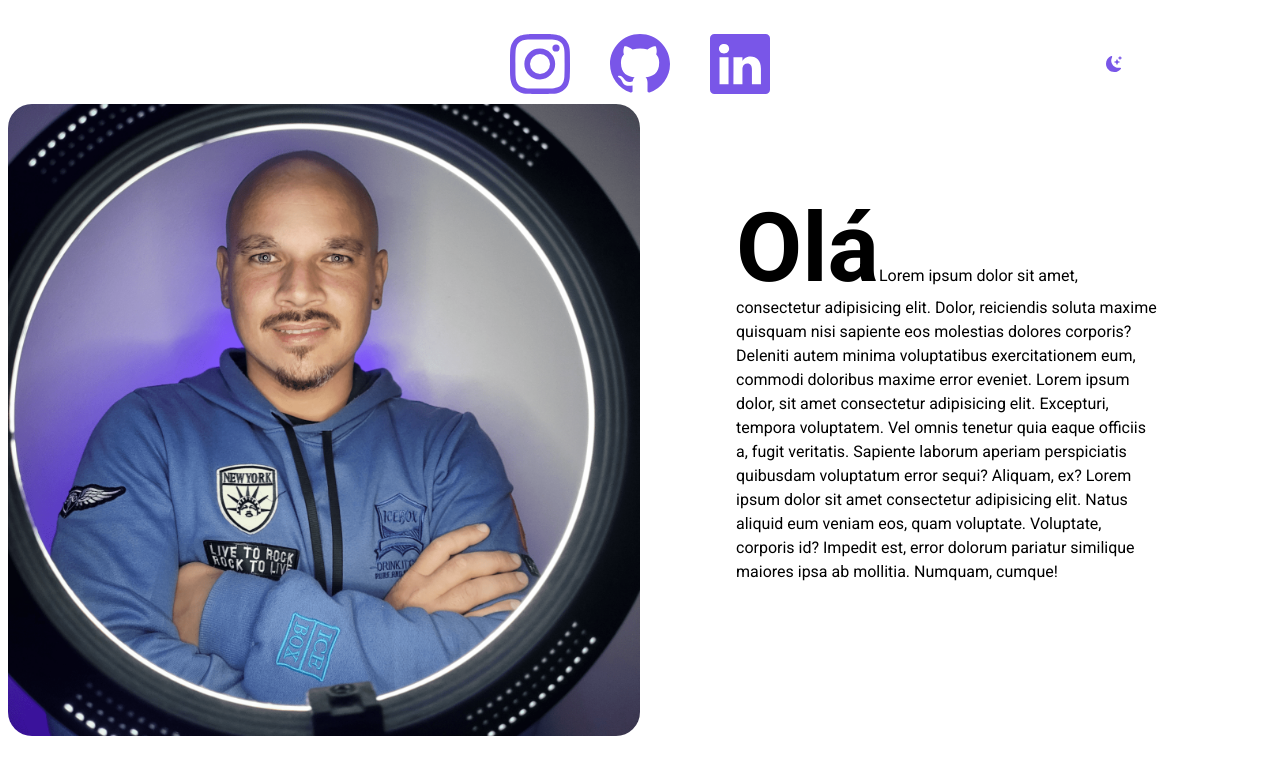
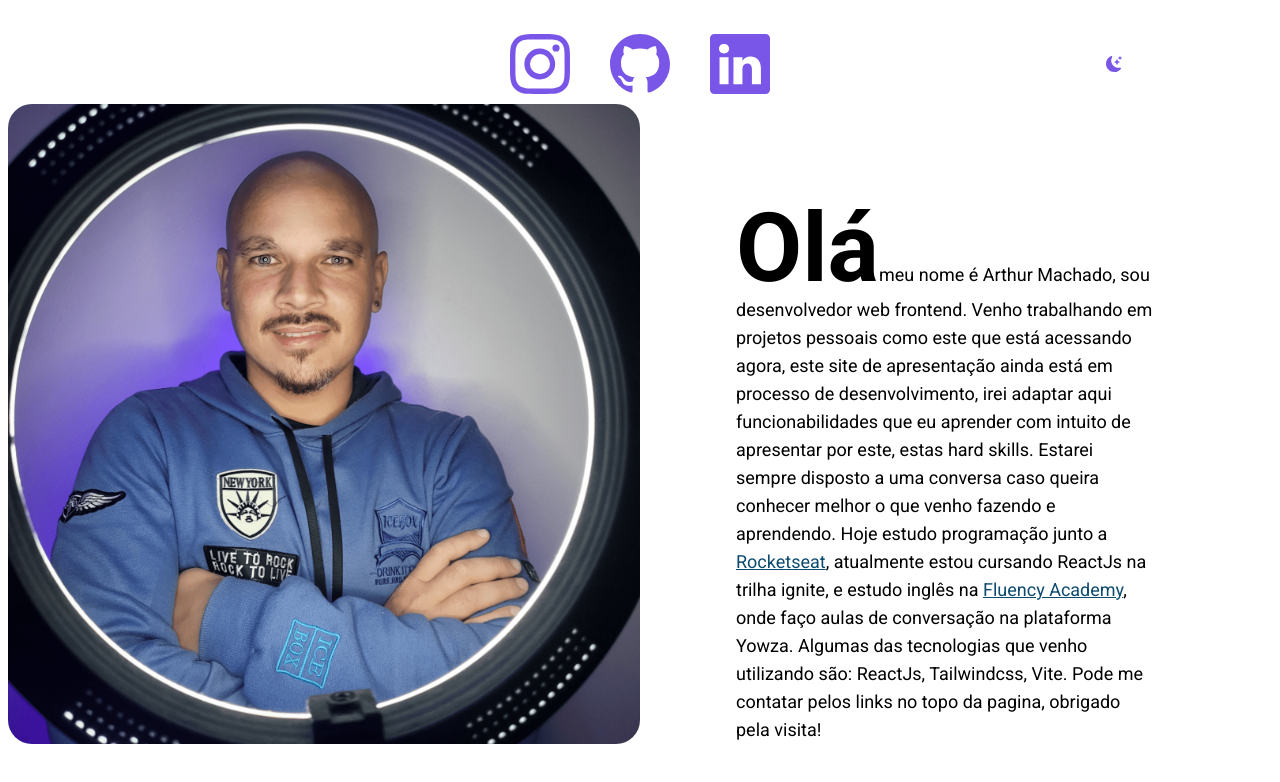
Before and after one commit to arthurcomac/Portifolio-Arthur-Machado, a React (Vite) app in the folder portifolio/: page / in a window 1280 px wide. Shown: the top 782 px of the page. Built offline with nearby package versions, Linux system fonts and the light colour scheme.

Commit message:
add text about

```diff
--- a/portifolio/src/sections/About.jsx
+++ b/portifolio/src/sections/About.jsx
@@ -6,18 +6,19 @@ export function About () {
       alt="imagem de arthur"
       className="w-full md:w-1/2 md:h-auto rounded-3xl"
     />
-    <p className="md:w-1/3 md:ml-24 md:mt-24 font-roboto dark:text-slate-100">
+    <p className="md:w-1/3 md:ml-24 md:mt-24 font-roboto dark:text-slate-100 text-lg">
       <strong className="text-8xl">Olá</strong>
-      Lorem ipsum dolor sit amet, consectetur adipisicing elit. Dolor,
-      reiciendis soluta  maxime quisquam nisi sapiente eos molestias dolores corporis?
-      Deleniti autem minima voluptatibus exercitationem eum, commodi doloribus maxime error
-      eveniet.
-      Lorem ipsum dolor, sit amet consectetur adipisicing
-      elit. Excepturi, tempora voluptatem. Vel omnis tenetur quia eaque officiis a,
-      fugit veritatis. Sapiente laborum aperiam perspiciatis quibusdam voluptatum error
-      sequi? Aliquam, ex? Lorem ipsum dolor sit amet consectetur adipisicing elit.
-      Natus aliquid eum veniam eos, quam voluptate. Voluptate, corporis id? Impedit est,
-      error dolorum pariatur similique maiores ipsa ab mollitia. Numquam, cumque!
+      meu nome é Arthur Machado, sou desenvolvedor web frontend.
+      Venho trabalhando em projetos pessoais como este que está acessando agora,
+      este site de apresentação ainda está em processo de desenvolvimento, irei adaptar aqui funcionabilidades
+      que eu aprender com intuito de apresentar por este, estas hard skills.
+      Estarei sempre disposto a uma conversa caso queira conhecer melhor o que venho fazendo e aprendendo.
+      Hoje estudo programação junto a <a href="https://app.rocketseat.com.br/dashboard" target={"_blank"} className="underline hover:text-sky-600 text-sky-900 dark:text-sky-600 dark:hover:text-sky-900">Rocketseat</a>,
+      atualmente estou cursando ReactJs na trilha ignite,
+      e estudo inglês na <a href="https://englishbackstage.fluencyacademy.io/products/english-backstage-prep-yourself/categories/2150281358/posts/2157877229"  target={"_blank"} className="underline hover:text-sky-600 text-sky-900 dark:text-sky-600 dark:hover:text-sky-900">Fluency Academy</a>
+      , onde faço aulas de conversação na plataforma Yowza.
+      Algumas das tecnologias que venho utilizando são: ReactJs, Tailwindcss, Vite. Pode me contatar pelos
+      links no topo da pagina, obrigado pela visita!
     </p>
   </div>
 }
```
